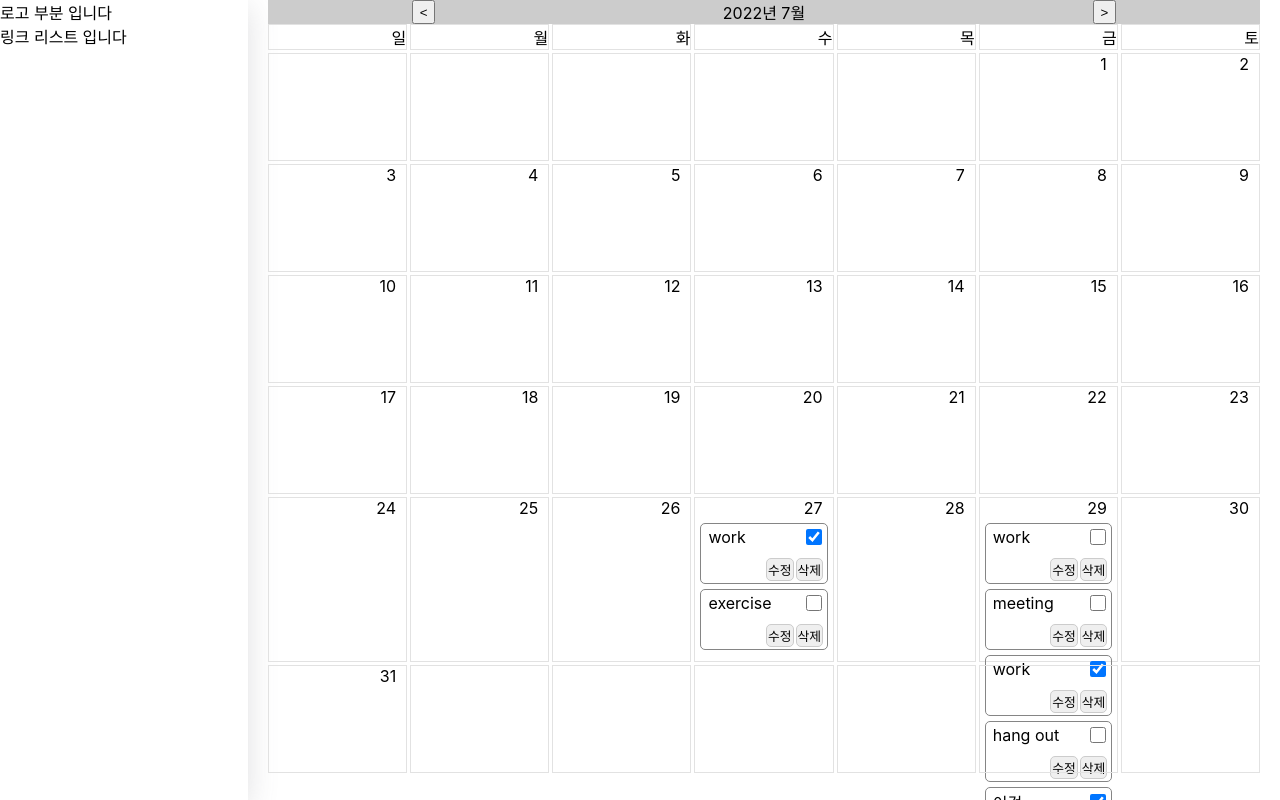
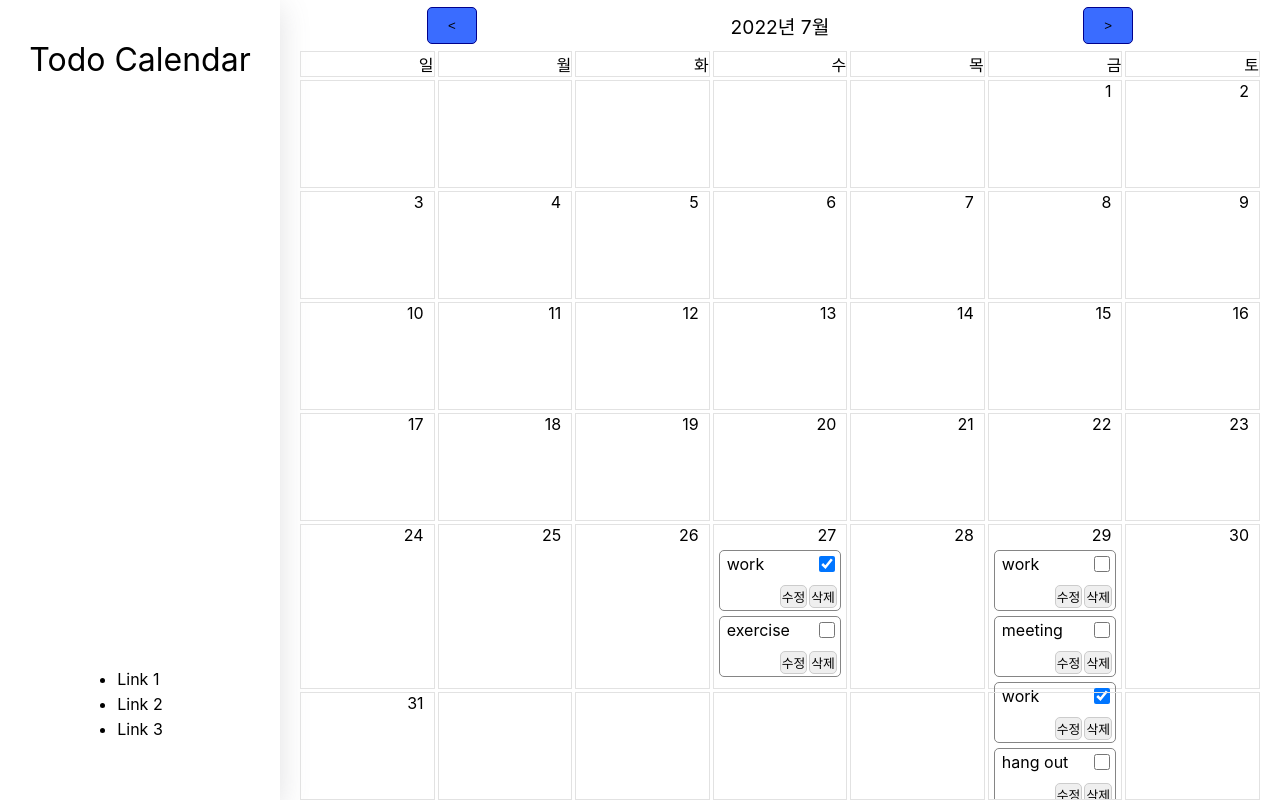
Before and after one commit to 9thxg/todo-list, a React (Create React App) app: page / in a window 1280 px wide. Shown: the top 800 px of the page. Built offline with nearby package versions, Linux system fonts and the light colour scheme.

Commit message:
UPDATE Header, Sidebar CSS style
헤더와 사이드바 배치 및 CSS 스타일 변경

```diff
--- a/src/App.css
+++ b/src/App.css
@@ -7,9 +7,34 @@
   display: flex;
 }
 
+/* Sidebar.tsx */
 .Sidebar {
+  display: flex;
+  flex-direction: column;
+  align-items: center;
+  justify-content: space-between;
+
   box-shadow: rgba(100, 100, 111, 0.2) 0px 7px 29px 0px;
   width: 20%;
+
+  padding-left: 20px;
+  padding-right: 20px;
+  padding-top: 40px;
+  padding-bottom: 40px;
+}
+
+.Sidebar_Title {
+  font-size: 2rem;
+  text-align: center;
+}
+
+.Sidebar ul {
+  margin: 0, 10px;
+  padding: 0;
+}
+
+.Sidebar li {
+  margin-bottom: 5px;
 }
 
 .Main {
@@ -22,15 +47,32 @@
 }
 
 /* Header.tsx */
-.Header {
+header {
+  flex: 1;
   display: flex;
   justify-content: space-around;
+  align-items: center;
+}
 
-  background-color: #cccccc;
+header .header-date {
+  font-size: 1.2rem;
+}
+
+header button {
+  cursor: pointer;
+  border-radius: 5px;
+  border: 1px solid darkblue;
+  background-color: #3a6cff;
+
+  padding-top: 10px;
+  padding-bottom: 10px;
+  padding-left: 20px;
+  padding-right: 20px;
 }
 
 /* Calendar.tsx */
 .Calendar {
+  flex: 5;
 }
 
 .DayOfWeek {
--- a/src/components/Header.tsx
+++ b/src/components/Header.tsx
@@ -8,11 +8,13 @@ const Header = ({
   increase: () => void;
 }) => {
   return (
-    <div className="Header">
+    <header>
       <button onClick={decrease}>{"<"}</button>
-      <div>{`${curDate.getFullYear()}년 ${curDate.getMonth() + 1}`}월</div>
+      <div className="header-date">
+        {`${curDate.getFullYear()}년 ${curDate.getMonth() + 1}`}월
+      </div>
       <button onClick={increase}>{">"}</button>
-    </div>
+    </header>
   );
 };
 
--- a/src/components/Sidebar.tsx
+++ b/src/components/Sidebar.tsx
@@ -1,8 +1,12 @@
 const Sidebar = () => {
   return (
     <div className="Sidebar">
-      <div className="Sidebar_Logo">로고 부분 입니다</div>
-      <div className="Sidebar_Linklist">링크 리스트 입니다</div>
+      <div className="Sidebar_Title">Todo Calendar</div>
+      <ul>
+        <li> Link 1 </li>
+        <li> Link 2 </li>
+        <li> Link 3 </li>
+      </ul>
     </div>
   );
 };
```
